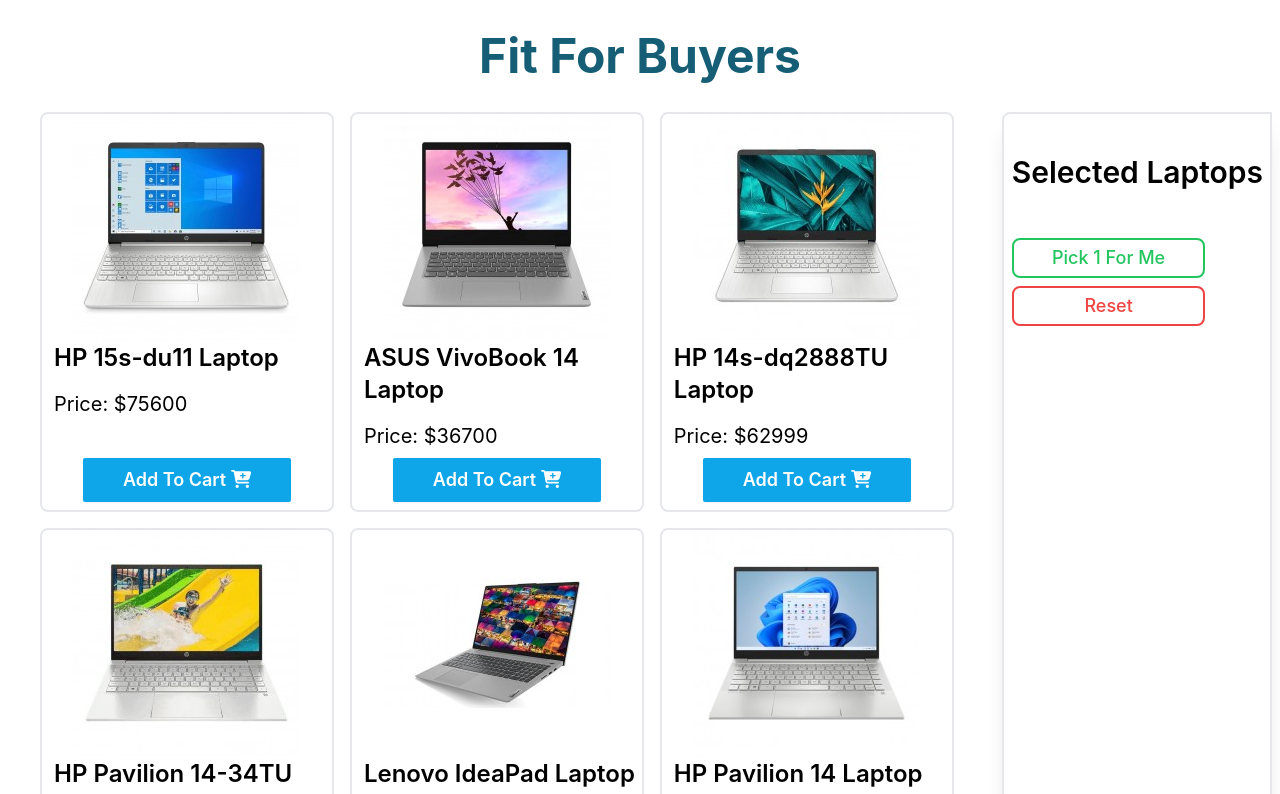
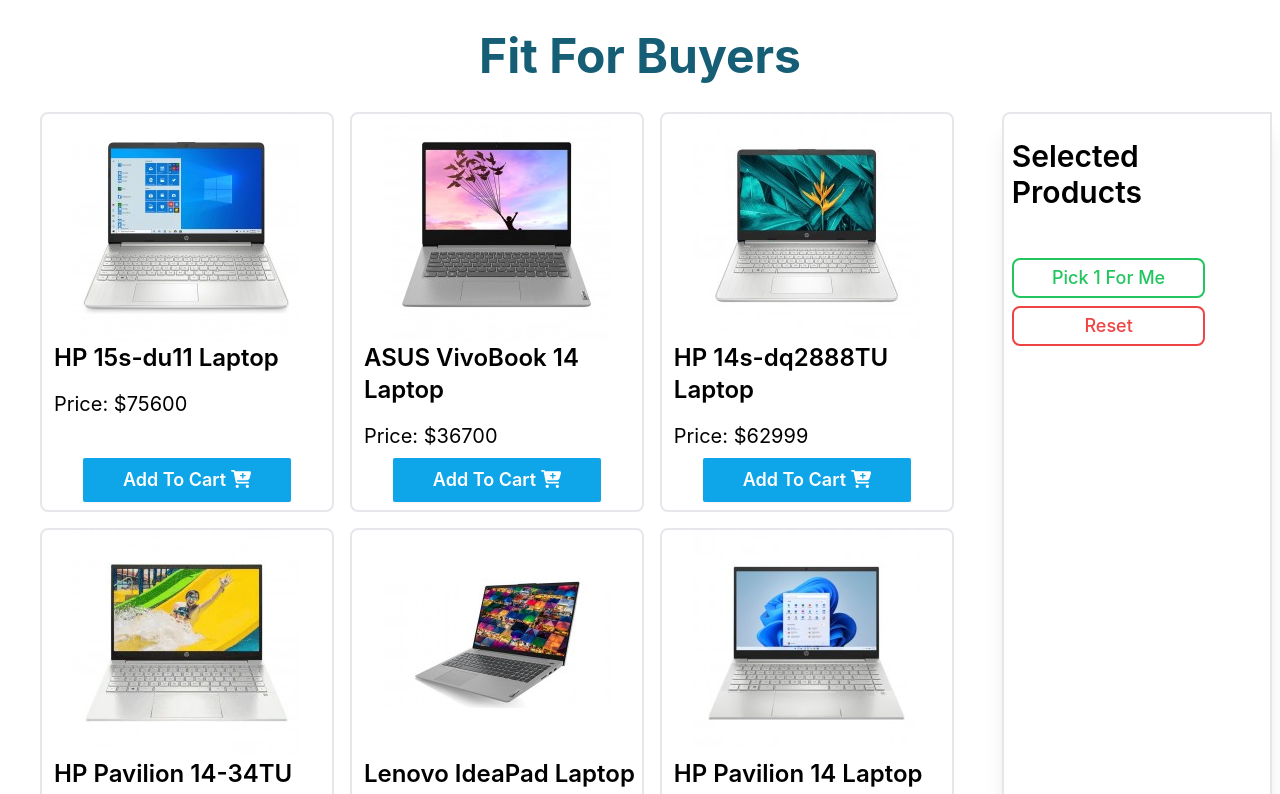
Before and after one commit to Rahad-khan/fit-for-buyers, a React (Create React App) app: page / in a window 1280 px wide. Shown: the top 794 px of the page. Built offline with nearby package versions, Linux system fonts and the light colour scheme.

Commit message:
random componenet added and used successfully

```diff
--- a/src/component/products/Products.js
+++ b/src/component/products/Products.js
@@ -1,6 +1,7 @@
 import React, { useEffect, useState } from "react";
 import Cart from "../cart/Cart";
 import Proudct from "../product/Proudct";
+import Random from "../random/Random";
 
 const Products = () => {
   // For Products load from json file
@@ -52,9 +53,9 @@
       </div>
       {/* CArt */}
       <div className="shopping-cart shadow-xl  pl-2 mr-2 border-2 md:col-span-2 rounded-l-lg">
-        <div className="mt-10 sticky top-8">
+        <div className="mt-6 sticky top-2">
           <h2 className="text-2xl md:text-3xl mb-4 font-semibold">
-            Selected Laptops
+            Selected Products
           </h2>
           {pickProduct.map((product) => (
             <Cart product={product} key={product.id}></Cart>
@@ -76,7 +77,7 @@
             </button>
           </div>
           {randomProduct.map((product) => (
-            <Cart product={product} key={product.id}></Cart>
+            <Random product={product} key={product.id}></Random>
           ))}
         </div>
       </div>
--- /dev/null
+++ b/src/component/random/Random.js
@@ -0,0 +1,20 @@
+import React from "react";
+
+const Random = ({ product }) => {
+    const {picture, name} = product
+  return (
+    <div className="mb-4">
+        <h3 className="text-center text-xl md:text-2xl font-bold text-violet-600">YAYY!! Best Fit For You 🤩</h3>
+      <div className="border-2 rounded-lg">
+        <img className="mx-auto w-1/3" src={picture} alt={name} />
+        <div className="product-info ml-3">
+          <h3 className="text-xl md:text-2xl font-semibold mb-4 sm:mb-0 lg:mb-4">
+            {name}
+          </h3>
+        </div>
+      </div>
+    </div>
+  );
+};
+
+export default Random;
```
Also changed, not shown: public/images/pro-11.jpg.
